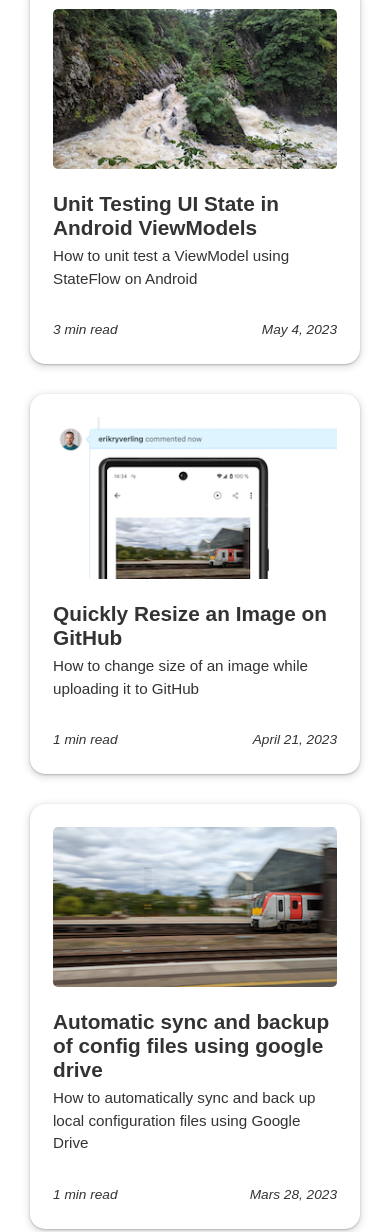
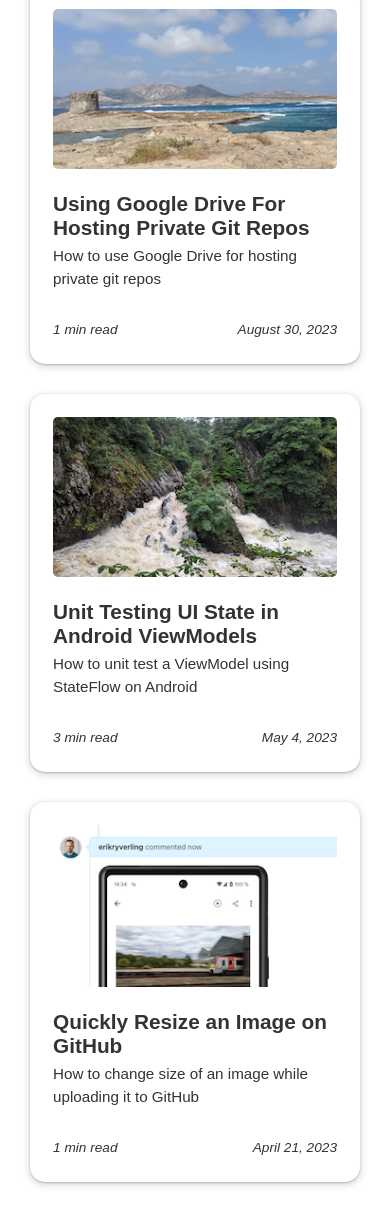
Before and after one commit to erikryverling/website, a React app: page / in a window 390 px wide. Shown: the part 942-2174 px from the top of the page. Built offline with nearby package versions, Linux system fonts and the light colour scheme; some packages are replaced by stand-ins of ours.

Commit message:
Make add fourth article and make Articles wrap

```diff
--- a/src/desktop.css
+++ b/src/desktop.css
@@ -74,7 +74,26 @@
 
     .articlesBox {
         flex-direction: row;
+        flex-wrap: wrap;
         margin: 0 auto var(--space-xxxl) auto;
+    }
+
+
+    .articlesBox a:link, .articlesBox a:visited {
+        display: flex;
+        flex-basis: 25%;
+        flex-shrink: 0;
+        flex-grow: 0;
+        flex-direction: column;
+        box-shadow: rgba(60, 64, 67, 0.3) 0px 1px 2px 0px, rgba(60, 64, 67, 0.15) 0px 2px 6px 2px;
+        border-radius: var(--space-xs);
+        background-color: var(--color-card-background-default);
+        text-decoration: none;
+        padding: var(--space-s);
+    }
+
+    .articlesBox a:hover {
+        background-color: var(--color-card-background-selected);
     }
 
     .articlesBox p {
--- a/src/index.css
+++ b/src/index.css
@@ -243,23 +243,7 @@ h4 {
 
 .articlesBox {
     display: flex;
-    justify-content: center;
     gap: var(--space-m);
-}
-
-.articlesBox a:link, .articlesBox a:visited {
-    flex: 1;
-    display: flex;
-    flex-direction: column;
-    box-shadow: rgba(60, 64, 67, 0.3) 0px 1px 2px 0px, rgba(60, 64, 67, 0.15) 0px 2px 6px 2px;
-    border-radius: var(--space-xs);
-    background-color: var(--color-card-background-default);
-    text-decoration: none;
-    padding: var(--space-s);
-}
-
-.articlesBox a:hover {
-    background-color: var(--color-card-background-selected);
 }
 
 .articlesBox img {
--- a/src/index.js
+++ b/src/index.js
@@ -72,6 +72,15 @@ class App extends React.Component {
                         <div className="articlesBox">
 
                             <Article
+                                link="https://medium.com/@erik.r.yverling/using-google-drive-for-hosting-private-git-repos-942ebf444d76"
+                                imageName="sea"
+                                title="Using Google Drive For Hosting Private Git Repos"
+                                description="How to use Google Drive for hosting private git repos"
+                                readTime="1"
+                                date="August 30, 2023"
+                            />
+
+                            <Article
                                 link="https://medium.com/@erik.r.yverling/unit-testing-ui-state-in-android-viewmodels-b19973311900"
                                 imageName="waterfall"
                                 title="Unit Testing UI State in Android ViewModels"
@@ -92,11 +101,13 @@ class App extends React.Component {
                             <Article
                                 link="https://medium.com/@erik.r.yverling/automatic-sync-and-backup-of-config-files-using-google-drive-2e031b3c927a"
                                 imageName="train"
-                                title="Automatic sync and backup of config files using google drive"
+                                title="Automatic Sync of Config Files Using Google Drive"
                                 description="How to automatically sync and back up local configuration files using Google Drive"
                                 readTime="1"
                                 date="Mars 28, 2023"
+                                isExtended={true}
                             />
+
 
                         </div>
 
@@ -150,9 +161,9 @@ function Social({name, link, path, viewBox=24}) {
     )
 }
 
-function Article({link, imageName, title, description, readTime, date}) {
+function Article({link, imageName, title, description, readTime, date, isExtended}) {
     return(
-        <a href={link}>
+        <a class={`${isExtended ? 'extended' : 'standard'}`} href={link}>
             <img src={`./${imageName}.png`} alt={imageName}/>
             <h4>{title}</h4>
             <p class="articleDescription">
--- a/src/mobile.css
+++ b/src/mobile.css
@@ -65,6 +65,24 @@
         margin: 0 auto var(--space-xxl) auto;
     }
 
+    .articlesBox a.standard:link, .articlesBox a.standard:visited {
+        display: flex;
+        flex-direction: column;
+        box-shadow: rgba(60, 64, 67, 0.3) 0px 1px 2px 0px, rgba(60, 64, 67, 0.15) 0px 2px 6px 2px;
+        border-radius: var(--space-xs);
+        background-color: var(--color-card-background-default);
+        text-decoration: none;
+        padding: var(--space-s);
+    }
+
+    .articlesBox a.standard:hover {
+        background-color: var(--color-card-background-selected);
+    }
+
+    .articlesBox a.extended {
+        display: none;
+    }
+
     .articlesBox p {
         font-size: 0.95em;
     }
```
Also changed, not shown: public/sea.png (added), public/twinkle-logo.png (added).
